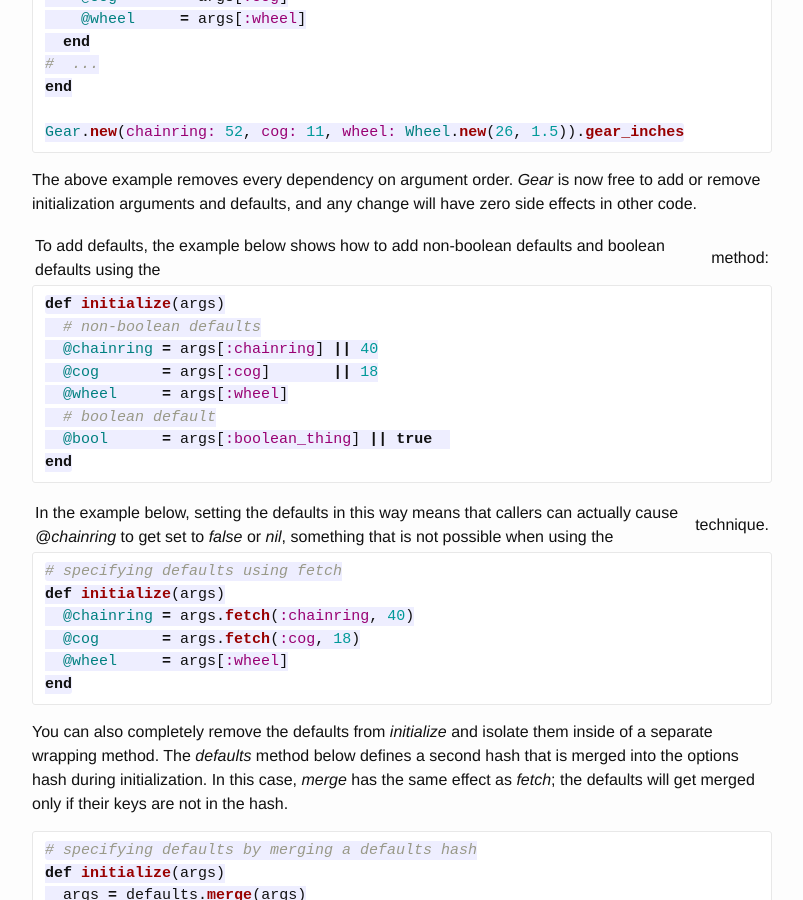
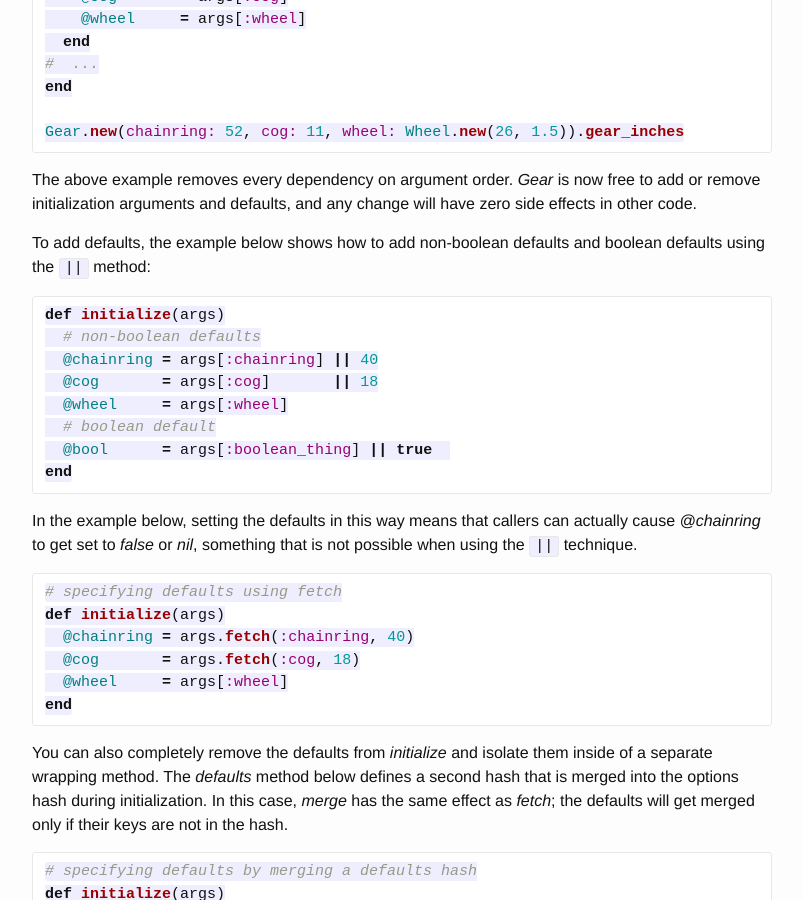
Before and after one commit to timproctor/timproctor.github.io, a Jekyll site: the page built from _posts/2015-03-27-poodr-by-sandi-metz-chapter-three.markdown, in a window 1280 px wide and 900 px high, scrolled down 4248 px. Shown: the whole window, without its empty margins (238-1041 px from the left). Built offline with Jekyll 4.4.1, drawn with Linux system fonts in a browser that asks for light colours.

Commit message:
more necessary edits, inline code

````diff
--- a/_posts/2015-03-27-poodr-by-sandi-metz-chapter-three.markdown
+++ b/_posts/2015-03-27-poodr-by-sandi-metz-chapter-three.markdown
@@ -186,7 +186,7 @@ Gear.new(chainring: 52, cog: 11, wheel: Wheel.new(26, 1.5)).gear_inches
 
 The above example removes every dependency on argument order. *Gear* is now free to add or remove initialization arguments and defaults, and any change will have zero side effects in other code.
 
-To add defaults, the example below shows how to add non-boolean defaults and boolean defaults using the || method:
+To add defaults, the example below shows how to add non-boolean defaults and boolean defaults using the `` || `` method:
 
 ```ruby
 def initialize(args)
@@ -199,7 +199,7 @@ def initialize(args)
 end
 ```
 
-In the example below, setting the defaults in this way means that callers can actually cause *@chainring* to get set to *false* or *nil*, something that is not possible when using the || technique.
+In the example below, setting the defaults in this way means that callers can actually cause *@chainring* to get set to *false* or *nil*, something that is not possible when using the `` || ``      technique.
 
 ```ruby
 # specifying defaults using fetch
````
